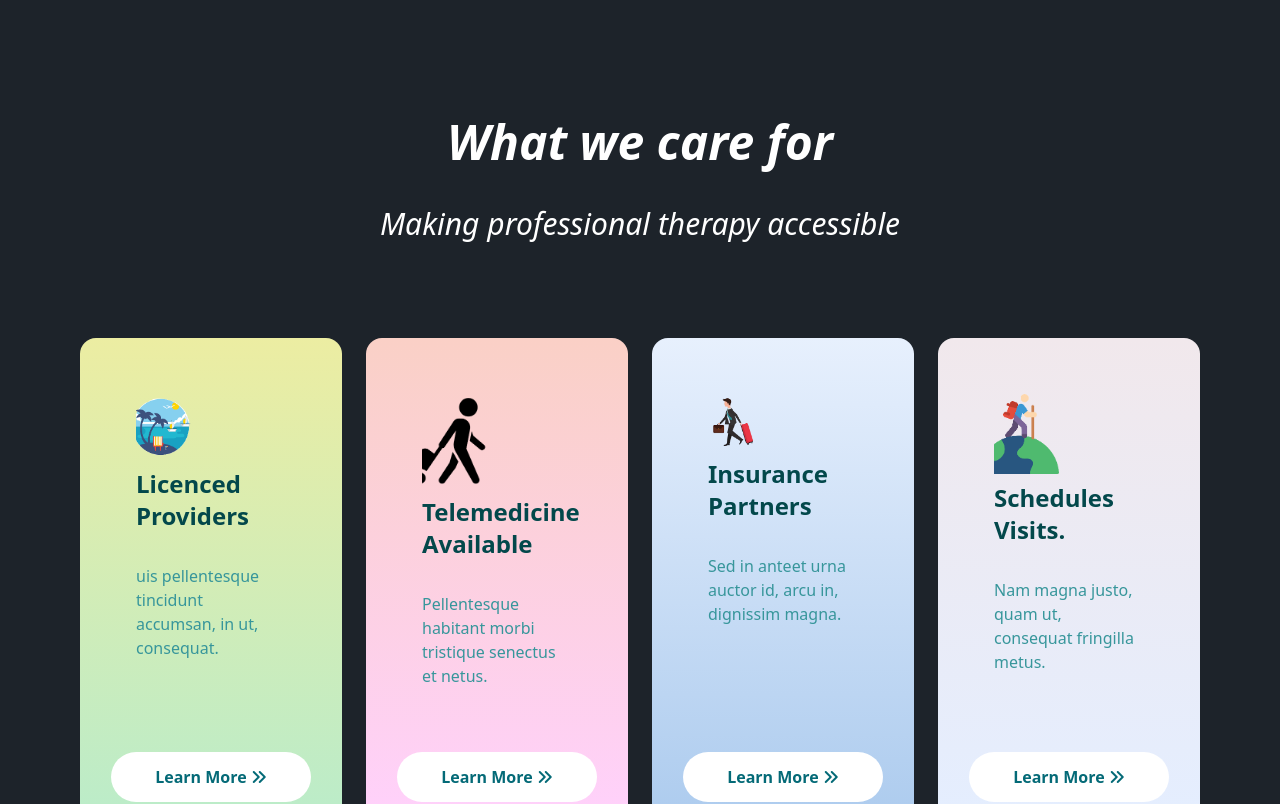
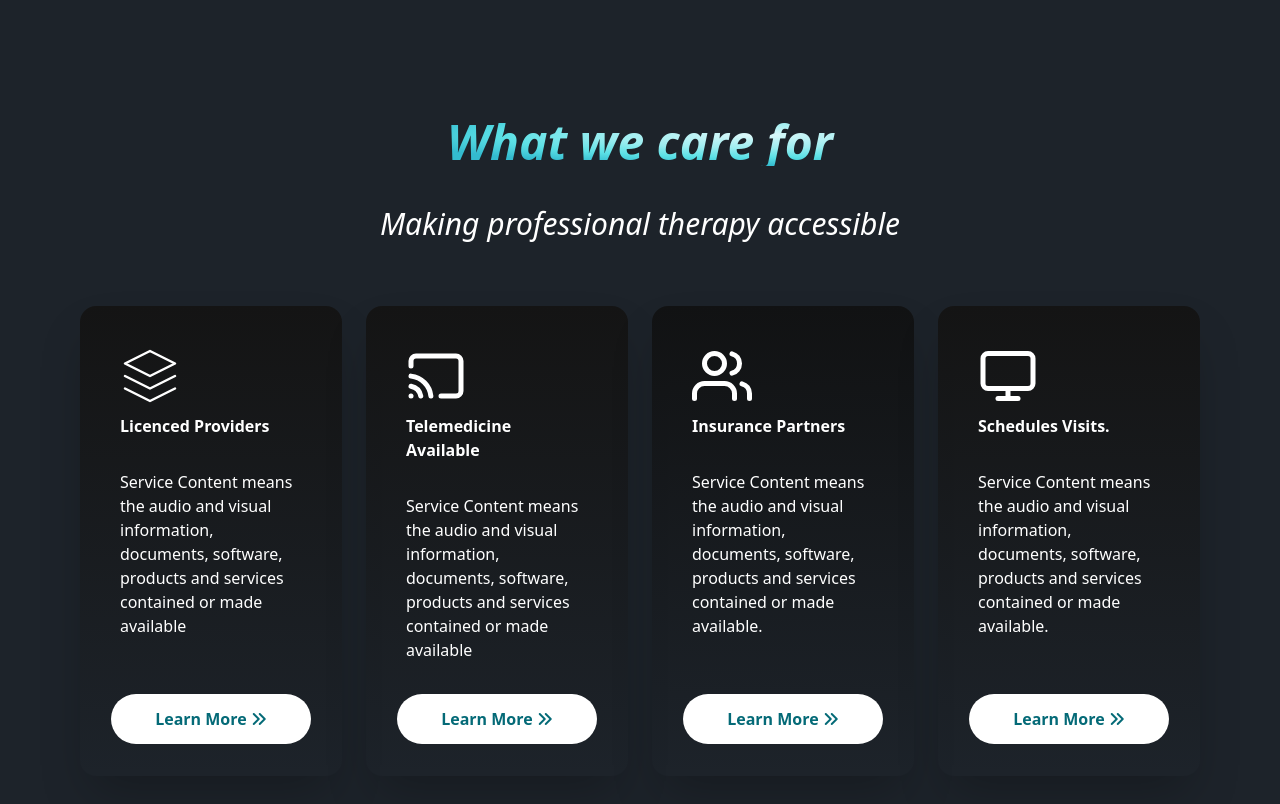
Before and after one commit to SShipon/My___Portfolio___Website, a React (Vite) app: page / in a window 1280 px wide. Shown: the part 1448-2252 px from the top of the page. Built offline with nearby package versions, Linux system fonts and the light colour scheme.

Commit message:
final project updated

```diff
--- a/src/component/Blog/Blog.jsx
+++ b/src/component/Blog/Blog.jsx
@@ -1,15 +1,20 @@
 /* eslint-disable react/prop-types */
 
+
+
 const Blog = ({ professional }) => {
+  console.log(professional)
   const { name, description, icon, bgClass } = professional;
+
   return (
-    <div className={`card sm:mt-8 text-white lg:p-6 py-[40px] sm:w-[100%] sm:h-[100%] w-[300px] sh-[450px] shadow-3xl ${bgClass}`}>
+    <div className={`card  shadow-2xl  text-white lg:p-2 py-[40px] sm:w-[100%] sm:h-[100%] w-[300px] sh-[450px] shadow-3xl ${bgClass}`}>
       <div className="card-body">
-        <figure><img className=" mr-[100px]" style={{width:'80px'}} src={icon} alt="" /></figure>
-        <h1 className="text-2xl font-bold text-gradient_color">{name}</h1>
-        <p className="text-gradient_color_sm"> <br/>{description}</p>
+        <h3 className="text-6xl"> {icon}</h3>
+        <h1 className="text-1xl  font-bold">{name}</h1>
+        <p className=""> <br/>{description}</p>
       </div>
         <button className="about__hero__btn about__hero__btn:hover font-bold">Learn More <i className="fa-solid fa-angles-right"></i></button>
+        <br />
     </div>
   );
 };
--- a/src/component/Blog/Blogs.jsx
+++ b/src/component/Blog/Blogs.jsx
@@ -1,40 +1,43 @@
 
-import background from '../../assets/imgIcon/background.png'
-import flight from '../../assets/imgIcon/man.png'
-import man from '../../assets/imgIcon/man1.png'
 import world from '../../assets/imgIcon/world.png'
 import Blog from './Blog';
+import BlogIcon from './SvgIcon/BlogIcon';
+import Four from './SvgIcon/Four';
+import Second from './SvgIcon/Second';
+import Third from './SvgIcon/Third';
+
+
+
 
 const Blogs = () => {
-
     const professionalServices =[
         {
             id:1,
-            icon:background,
+            icon: <BlogIcon/>,
             name:'Licenced Providers',
-            description:'uis pellentesque tincidunt accumsan, in ut, consequat.',
+            description:'Service Content means the audio and visual information, documents, software, products and services contained or made available',
             bgClass:'bg-gradient'
         },
         {
             id:2,
-            icon:flight,
+            icon:<Second/>,
             name:' Telemedicine Available',
-            description:'Pellentesque habitant morbi tristique senectus et netus.',
+            description:'Service Content means the audio and visual information, documents, software, products and services contained or made available',
             bgClass:'bg-gradient_one'
         },
         {
             id:3,
-            icon:man,
+            icon:<Third/>,
             name:' Insurance Partners',
-            description:'Sed in anteet urna auctor id, arcu in, dignissim magna.',
+            description:'Service Content means the audio and visual information, documents, software, products and services contained or made available.',
             phone:'+880170305946512',
             bgClass:'bg-gradient_there'
         },
         {
             id:4,
-            icon:world,
+            icon:<Four/>,
             name:' Schedules   Visits.',
-            description:'Nam magna justo, quam ut, consequat fringilla metus.',
+            description:'Service Content means the audio and visual information, documents, software, products and services contained or made available.',
             phone:'+880170305946512',
             bgClass:'bg-gradient_four'
         }
@@ -44,7 +47,7 @@ const Blogs = () => {
     return (
        <section id='blogs' className='flex justify-center items-center flex-col lg:flex-col flex-row'>
                 <div className='text-center '>
-                  <h4 className=' text-3xl lg:text-5xl font-bold italic text-white  lg:my-6'>  What we care for</h4>
+                  <h4 className=' text-3xl lg:text-5xl font-bold italic text-white  lg:my-6 text-gradient'>  What we care for</h4>
                   <p className='text-2xl lg:text-3xl text-white  italic p-4'>Making professional therapy accessible</p>
                 </div>
                 <br />
--- /dev/null
+++ b/src/component/Blog/SvgIcon/BlogIcon.jsx
@@ -0,0 +1,27 @@
+/* eslint-disable react/prop-types */
+
+const BlogIcon = () => {
+
+    return (
+
+       <div>
+        <svg
+        stroke="currentColor"
+        fill="none"
+
+        viewBox="0 0 24 24"
+        strokeLinecap="round"
+        strokeLinejoin="round"
+        height="1em"
+        width="1em"
+        xmlns="http://www.w3.org/2000/svg"
+      >
+        <polygon points="12 2 2 7 12 12 22 7 12 2"></polygon>
+        <polyline points="2 17 12 22 22 17"></polyline>
+        <polyline points="2 12 12 17 22 12"></polyline>
+      </svg>
+       </div>
+    );
+};
+
+export default BlogIcon;
--- /dev/null
+++ b/src/component/Blog/SvgIcon/Four.jsx
@@ -0,0 +1,32 @@
+
+
+const Four = () => {
+    return (
+        <div>
+             <svg
+                    stroke="currentColor"
+                    fill="none"
+                    strokeWidth="2"
+                    viewBox="0 0 24 24"
+                    strokeLinecap="round"
+                    strokeLinejoin="round"
+                    height="1em"
+                    width="1em"
+                    xmlns="http://www.w3.org/2000/svg"
+                  >
+                    <rect
+                      x="2"
+                      y="3"
+                      width="20"
+                      height="14"
+                      rx="2"
+                      ry="2"
+                    ></rect>
+                    <line x1="8" y1="21" x2="16" y2="21"></line>
+                    <line x1="12" y1="17" x2="12" y2="21"></line>
+                  </svg>
+        </div>
+    );
+};
+
+export default Four;
--- /dev/null
+++ b/src/component/Blog/SvgIcon/Second.jsx
@@ -0,0 +1,24 @@
+
+
+const Second = () => {
+    return (
+        <div>
+             <svg
+                    stroke="currentColor"
+                    fill="none"
+                    strokeWidth="2"
+                    viewBox="0 0 24 24"
+                    strokeLinecap="round"
+                    strokeLinejoin="round"
+                    height="1em"
+                    width="1em"
+                    xmlns="http://www.w3.org/2000/svg"
+                  >
+                    <path d="M2 16.1A5 5 0 0 1 5.9 20M2 12.05A9 9 0 0 1 9.95 20M2 8V6a2 2 0 0 1 2-2h16a2 2 0 0 1 2 2v12a2 2 0 0 1-2 2h-6"></path>
+                    <line x1="2" y1="20" x2="2" y2="20"></line>
+                  </svg>
+        </div>
+    );
+};
+
+export default Second;
--- /dev/null
+++ b/src/component/Blog/SvgIcon/Third.jsx
@@ -0,0 +1,26 @@
+
+
+const Third = () => {
+    return (
+        <div>
+             <svg
+                    stroke="currentColor"
+                    fill="none"
+                    strokeWidth="2"
+                    viewBox="0 0 24 24"
+                    strokeLinecap="round"
+                    strokeLinejoin="round"
+                    height="1em"
+                    width="1em"
+                    xmlns="http://www.w3.org/2000/svg"
+                  >
+                    <path d="M17 21v-2a4 4 0 0 0-4-4H5a4 4 0 0 0-4 4v2"></path>
+                    <circle cx="9" cy="7" r="4"></circle>
+                    <path d="M23 21v-2a4 4 0 0 0-3-3.87"></path>
+                    <path d="M16 3.13a4 4 0 0 1 0 7.75"></path>
+                  </svg>
+        </div>
+    );
+};
+
+export default Third;
--- a/src/component/Portfolio/portfolio.css
+++ b/src/component/Portfolio/portfolio.css
@@ -62,7 +62,7 @@
     flex-grow : 1;
   }
   .content {
-    background: white;
+    background: #18151500;
     padding: 20px;
     width: 100%;
     height: 100%;
--- a/src/index.css
+++ b/src/index.css
@@ -190,22 +190,26 @@
   color: #37969b;
  }
 .bg-gradient{
-  background: linear-gradient(0deg, rgb(186,236,202) 0%, rgb(236,237,162) 100%);
+  background: linear-gradient(0deg,#18151500 0%, rgb(20, 20, 20) 100%);
+  transition: all 1s ease-in;
 }
 .bg-gradient_one{
-  background: linear-gradient(0deg, rgb(255,209,252) 0%, rgb(250,208,198) 100%);
+  background: linear-gradient(0deg, #18151500 0%, rgb(20, 20, 20) 100%);
+  transition: all 1s ease-in;
 }
 .bg-gradient_there{
-  background: linear-gradient(0deg, rgb(172,203,238) 0%, rgb(231,240,253) 100%);
-
+  background: linear-gradient(0deg, #18151500, rgb(17, 18, 19) 100%);
+  transition: all 1s ease-in;
 }
 .bg-gradient_four{
-  background: linear-gradient(0deg, rgb(228,238,255) 0%, rgb(241,232,236) 100%);
+  background: linear-gradient(0deg, #18151500 0%, rgb(20, 20, 20) 100%);
+  transition: all 1s ease-in;
 }
 
 .bg-gradient:hover{
-  background: linear-gradient(0deg, rgb(49, 59, 52) 0%, rgb(51, 51, 22) 100%);
+  background: linear-gradient(0deg, rgb(29, 41, 32) 0%, rgb(104, 104, 93) 100%);
   color: white !important;
+
 }
 .bg-gradient_one:hover{
   background: linear-gradient(0deg, rgb(209, 158, 206) 0%, rgb(102, 89, 86) 100%);
@@ -215,7 +219,7 @@
 
 }
 .bg-gradient_four:hover{
-  background: linear-gradient(0deg, rgb(68, 78, 97) 0%, rgb(241,232,236) 100%);
+  background: linear-gradient(0deg, rgb(68, 78, 97) 0%, rgb(91, 167, 131) 100%);
 }
 
 
--- a/src/pages/Navbar/Navbar.jsx
+++ b/src/pages/Navbar/Navbar.jsx
@@ -2,6 +2,7 @@
 import { useState } from "react";
 import './navbar.css'
 import { NavHashLink } from "react-router-hash-link";
+ import images from '../../assets/imgIcon/shipon.png'
 const Navbar = () => {
   const [colorChange, setColorChange] = useState(false);
   const changeNavbarColor = () => {
@@ -41,8 +42,28 @@ const Navbar = () => {
        {navItems}
     </ul>
   </div>
+  <div className="dropdown dropdown-end">
+      <label tabIndex={0} className="btn btn-ghost btn-circle avatar">
+        <div className="w-10 rounded-full">
+          <img src={images} />
+        </div>
+      </label>
+      <ul tabIndex={0} className="menu menu-sm dropdown-content mt-3 z-[1] p-2 shadow bg-base-100 rounded-box w-52">
+        <li>
+          <a className="justify-between">
+            Profile
+            <span className="badge">New</span>
+          </a>
+        </li>
+        <li>
+
+        </li>
+        <li><a>Logout</a></li>
+      </ul>
+    </div>
 </div>
-        </div>
+
+ </div>
     );
 };
 
```
Also changed, not shown: src/assets/imgIcon/shipon.png (renamed from src/assets/Portfolio/porfile (4).png), src/pages/Footer/Footer.jsx (line endings or trailing spaces).
